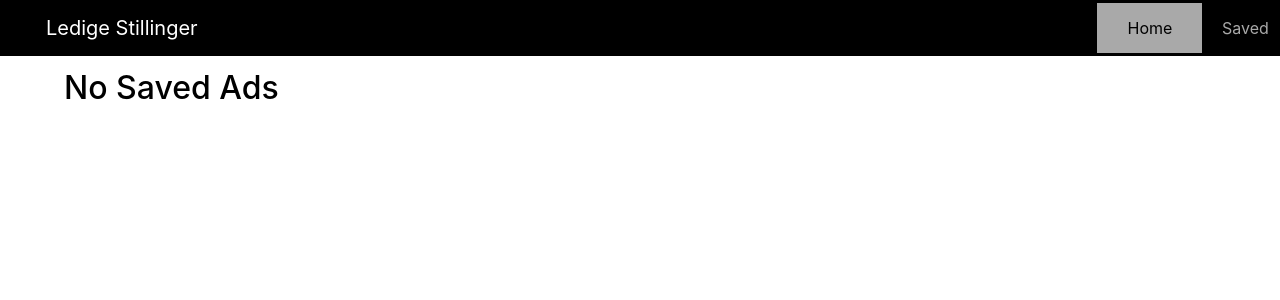
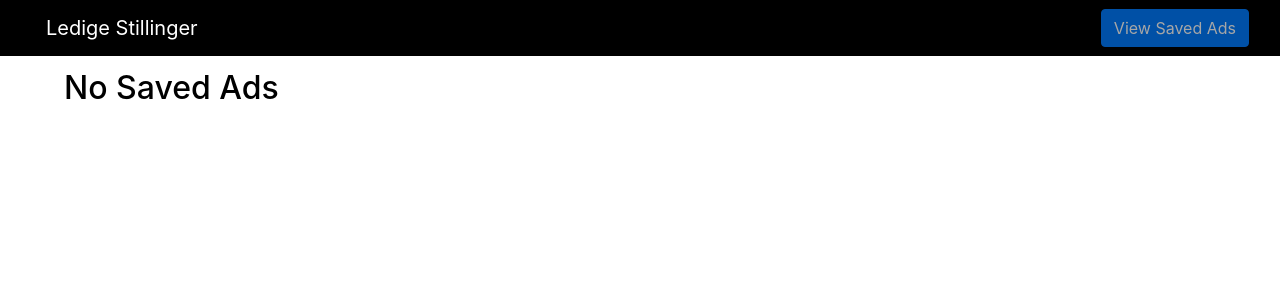
Before and after one commit to gayathripalani/ledige-stillinger, a React (Create React App) app: page /saved in a window 1280 px wide. Shown: the top 300 px of the page. Built offline with nearby package versions, Linux system fonts and the light colour scheme.

Commit message:
Removing links and adding buttons for viewing saved ads

```diff
--- a/src/component/Home.tsx
+++ b/src/component/Home.tsx
@@ -69,6 +69,7 @@ const Home: React.FC = () => {
 	return (
 		<div>
 			<div style={{alignItems:"center"}}> {ads.length === 0 && <SpinnerIcon />}</div>
+			{ads.length!== 0 && <h3 style={{textAlign:"center"}}>List of job vacancies</h3>}
 			{ads.map((ad: AdProps["ad"]) => {
 				return (
 					<div className="row ad vacancy-list"
@@ -97,8 +98,8 @@ const Home: React.FC = () => {
 				);
 			})}
 			<br />
-			{ ads.length!=0 && <button className="btn btn-primary" onClick={prevHandler} disabled={first}>Prev</button> }
-			{ ads.length!=0 && <button className="btn btn-primary next" onClick={nextHandler} disabled={last}>Next</button> }
+			{ ads.length !== 0 && <button className="btn btn-primary" onClick={prevHandler} disabled={first}>Prev</button> }
+			{ ads.length !== 0 && <button className="btn btn-primary next" onClick={nextHandler} disabled={last}>Next</button> }
 		</div>
 	);
 };
--- a/src/component/Menu.tsx
+++ b/src/component/Menu.tsx
@@ -5,19 +5,8 @@ import {Link} from "react-router-dom";
 
 const Menu: React.FC = () => {
 	const history = useHistory();
-
-	let homehightlighted =
-		history.location.pathname === "/ads" || history.location.pathname === "/"
-			? "#A9A9A9"
-			: "black";
-	let savedhightlighted =
-		history.location.pathname === "/saved" ? "#A9A9A9" : "black";
-	let homehightlightedBackground =
-		history.location.pathname === "/ads" || history.location.pathname === "/"
-			? "black"
-			: "#A9A9A9";
-	let savedhightlightedBackground =
-		history.location.pathname === "/saved" ? "black" : "#A9A9A9";
+	let disabled =
+		history.location.pathname === "/saved" ? true : false;
 
 	return (
 		<nav
@@ -30,28 +19,7 @@ const Menu: React.FC = () => {
 						Ledige Stillinger
 					</Link>
 				</div>
-				<ul className="nav navbar-nav" style={{ display: "inline" }}>
-					<li
-						style={{
-							display: "inline",
-							padding: "10%",
-							color: homehightlighted,
-							backgroundColor: homehightlightedBackground
-						}}
-					>
-						<a onClick={() => history.push("/ads")}>Home</a>
-					</li>
-					<li
-						style={{
-							display: "inline",
-							padding: "10% 3% 10%",
-							color: savedhightlighted,
-							backgroundColor: savedhightlightedBackground
-						}}
-					>
-						<a onClick={() => history.push("/saved")}>Saved</a>
-					</li>
-				</ul>
+        <button className="btn btn-primary" disabled={disabled} onClick={() => history.push("/saved")}>View Saved Ads</button>
 			</div>
 		</nav>
 	);
--- a/src/component/SavedJobs.tsx
+++ b/src/component/SavedJobs.tsx
@@ -25,6 +25,7 @@ const SavedJobs: React.FC = () => {
 
 	return (
 		<>
+		  {ads.length !== 0 && <h3 style={{textAlign:"center"}}>Saved Ads</h3>}
 			{ads.length === 0 && <h2>No Saved Ads</h2>}
 			{ads.map((ad: AdProps["ad"]) => {
 				return (
```
